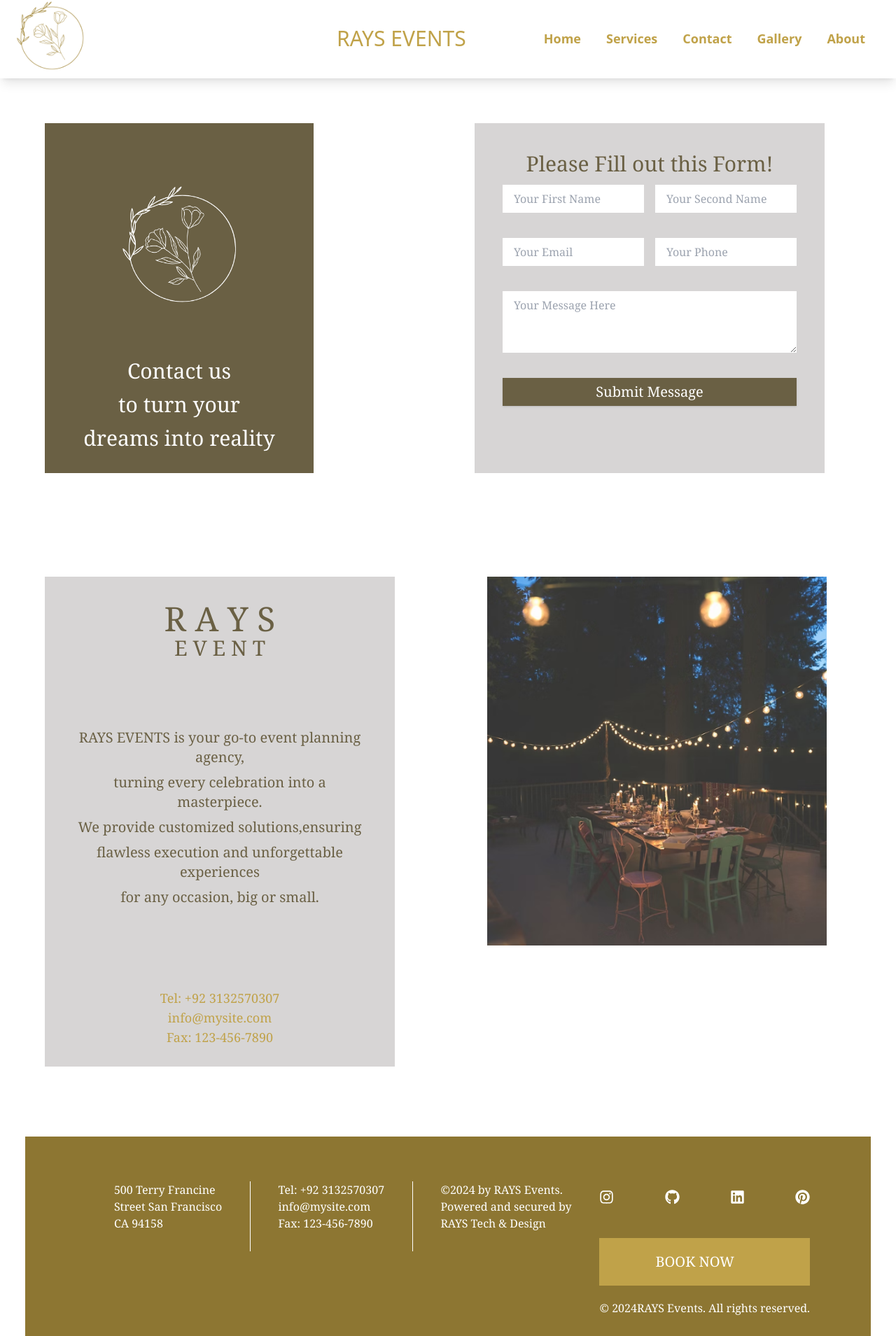
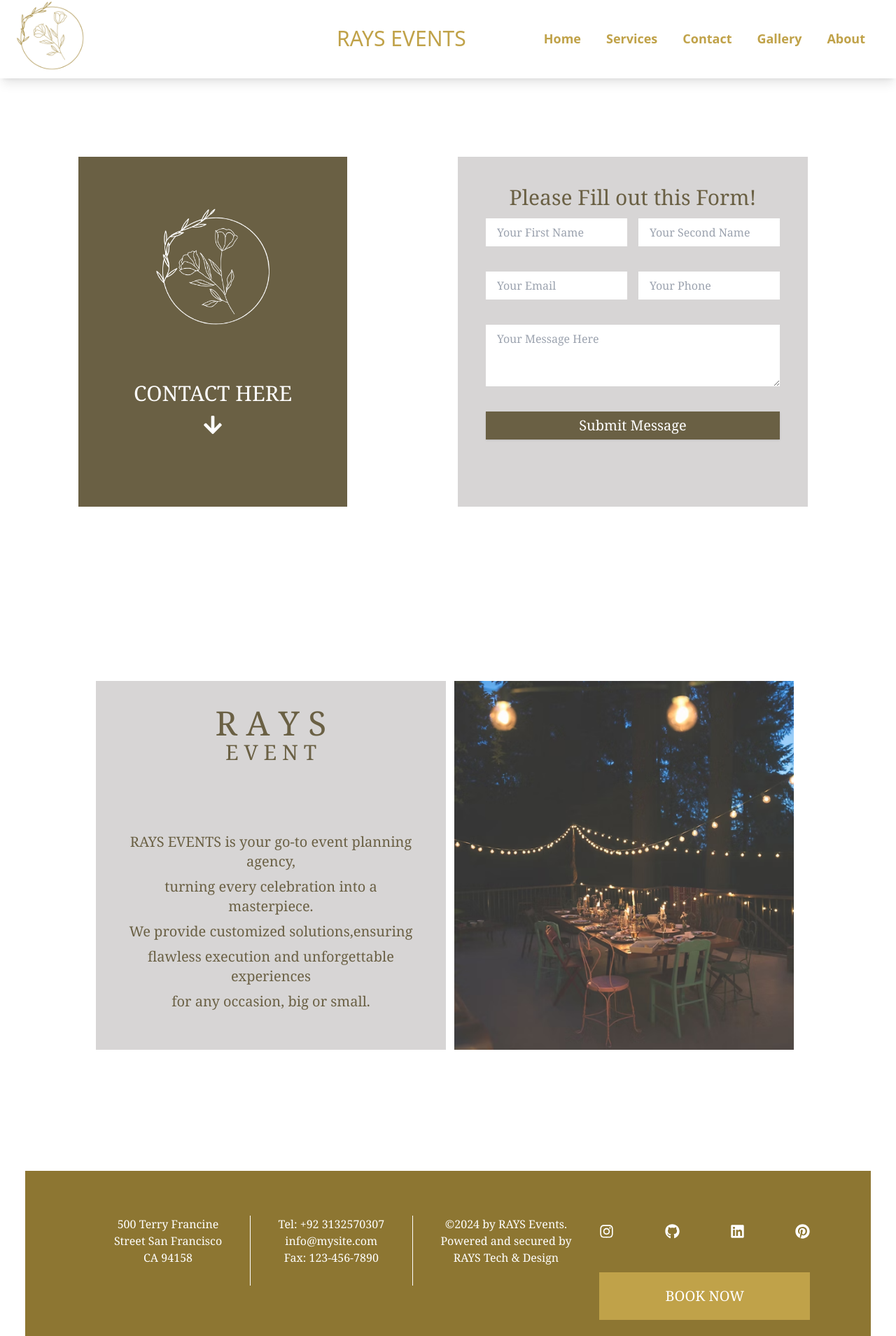
Before and after one commit to yumnashaikh07/Event-Planner-Website02, a Next.js app: page /contact in a window 1280 px wide. Shown: the top 1909 px of the page at 70% size. Built offline with nearby package versions, Linux system fonts and the light colour scheme.

Commit message:
Changed Text

```diff
--- a/src/app/contact/page.tsx
+++ b/src/app/contact/page.tsx
@@ -1,15 +1,17 @@
 import Image from "next/image";
 import ContactForm from "@/components/contactform";
+import { FaArrowDown } from "react-icons/fa";
 export default function Contact() {
   return (
     <main className="mx-auto">
-<section className="  grid grid-cols-1 md:grid-cols-2 md:p-16 ">
-        <div className="bg-[#6a6044] space-y-5 md:w-96 ">
-          <div className="flex flex-col text-white font md:text-3xl text-4xl mt-9  justify-center items-center">
+<section className="  grid grid-cols-1 md:grid-cols-2 md:p-28 ">
+        <div className="bg-[#6a6044]  p-5 md:w-96 ">
+          <div className="flex flex-col text-white font font-extralight text-3xl  justify-center items-center">
+
             <Image src={"/RAYS (8).png"} width={300} height={300} alt="" />
-            <h3 className="mb-3 ">Contact us</h3>
-            <h3>to turn your</h3>
-            <h3 className="my-3">dreams into reality</h3>
+            <h3 className="mb-3 ">CONTACT HERE</h3><FaArrowDown/>
+            {/* <h3>to turn your</h3>
+            <h3 className="my-3">dreams into reality</h3> */}
           </div>
         </div>
         <div>
@@ -17,8 +19,8 @@ export default function Contact() {
         </div>
 </section>
 
-<section className="  grid grid-cols-1 md:grid-cols-2 mt-5 md:p-16 md:space-x-5">
-    <div className="md:w-[500px] md:h-[700px] md:p-9 p-10   flex flex-col text-[#6a6044] font text-center bg-[#d7d5d5]">
+<section className="  grid grid-cols-1 md:grid-cols-2 md:p-[137px]">
+    <div className="md:w-[500px] md:h-[527px] md:p-9 p-10 md:mt-0 mt-5 flex flex-col text-[#6a6044] font text-center bg-[#d7d5d5]">
           <h1 className="text-5xl">R A Y S </h1>
           <h1 className="text-3xl">E V E N T</h1>
           <p className="text-xl mt-24">RAYS EVENTS is your go-to event planning agency,</p>
@@ -26,11 +28,6 @@ export default function Contact() {
           <p className="text-xl mt-2"> We provide customized solutions,ensuring </p>
           <p className="text-xl mt-2">  flawless execution and unforgettable experiences </p>
           <p className="text-xl mt-2"> for any occasion, big or small.</p>
-            <div className="text-lg mt-20 flex flex-col text-[#c0a249] font text-center p-9">
-            <h1>Tel: +92 3132570307</h1>
-            <h1>info@mysite.com</h1>
-            <h1>Fax: 123-456-7890</h1>
-            </div>
     </div>
     <div className="mx-auto">
           <Image
--- a/src/components/footer.tsx
+++ b/src/components/footer.tsx
@@ -3,7 +3,7 @@ import { FaGithub, FaInstagram, FaLinkedin, FaPinterest } from "react-icons/fa"
 export default function Footer (){
     return(
         <main className=" flex justify-center  bg-[#8d7632]  mx-auto p-5 md:mx-9 md:my-9 h-[500px] md:h-72 ">
-            <section className="md:flex md:justify-between font  md:p-11">
+            <section className="md:flex md:justify-between text-center font  md:p-11">
 <div className=" text-white  md:mx-10  flex-col" >
 <h1>500 Terry Francine</h1>
 <h2>Street San Francisco</h2>
@@ -26,7 +26,7 @@ export default function Footer (){
     <h1><Link href={"PERSONAL PORTFOLIO LINK"} className="hover:underline font-thin ">RAYS Tech & Design</Link></h1>
 </div>
 <div className="flex flex-col  ">
-<div className="text-white flex md:justify-between my-3  space-x-11 md:space-x-5">
+<div className="text-white flex md:justify-between justify-center my-3  space-x-11 md:space-x-5">
     <a
         href="https://github.com/yumnashaikh07"
         target="_blank"
@@ -56,7 +56,7 @@ export default function Footer (){
         <FaPinterest size={21} />
     </a>
     </div>
-    <Link href={"/serviceselection"} className="text-xl  px-12 py-5  text-white mt-3 md:mt-9 md:px-20 hover:text-[#c0a249] hover:bg-white md:py-5 bg-[#c0a249]">BOOK NOW</Link>
+    <Link href={"/serviceselection"} className="text-xl  px-32 py-5  text-white mt-3 md:mt-9 md:px-20 hover:text-[#c0a249] hover:bg-white md:py-5 bg-[#c0a249]">BOOK NOW</Link>
 <div>
     <p className="text-md mt-5 text-white">&copy; {new Date().getFullYear()}RAYS Events. All rights reserved.</p>
 </div>
--- a/src/components/mycarousel.tsx
+++ b/src/components/mycarousel.tsx
@@ -11,7 +11,7 @@ export default function MyCarousel() {
   return (
     <main className="p-14 mx-auto md:p-0 bg-gray-100 flex flex-col justify-center items-center">
       <section className="md:mt-24">
-        <h1 className="text-5xl font-thin flex flex-col text-center mb-9 text-[#c0a249]">
+        <h1 className="text-3xl md:text-5xl font-thin flex flex-col text-center mb-9 text-[#c0a249]">
           G A L L E R Y
         </h1>
         <Carousel className="my-3 md:p-16   md:mx-20">
```
